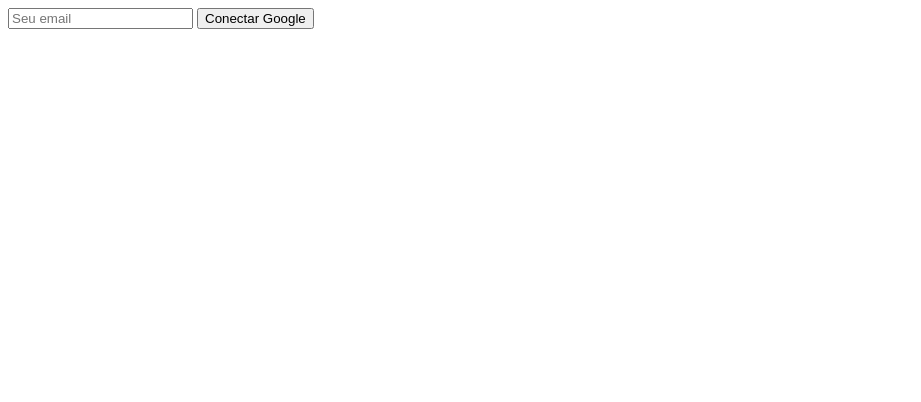
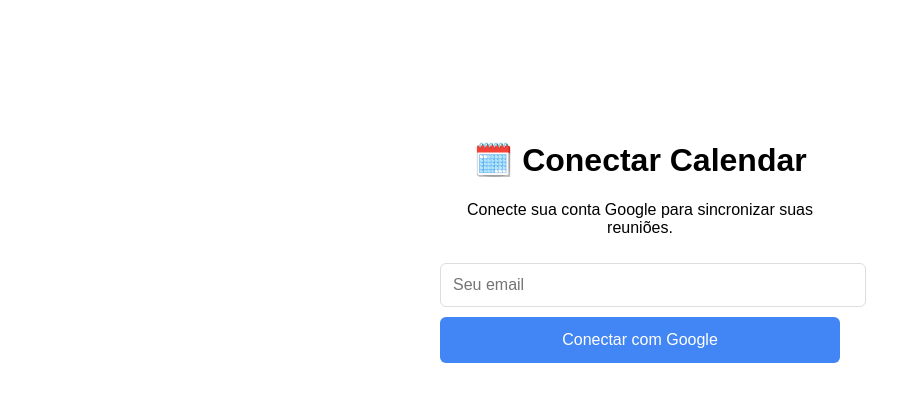
Before and after one commit to BernardinoR/test123, a plain HTML site: page index.html in a window 1280 px wide. Shown: the whole page, without its empty margins (0-921 px from the left). Drawn offline with Linux system fonts and the light colour scheme.

Commit message:
Update index.html

```diff
--- a/index.html
+++ b/index.html
@@ -1,19 +1,73 @@
 <!DOCTYPE html>
-<html>
-<head><title>Conectar</title></head>
+<html lang="pt-BR">
+<head>
+    <meta charset="UTF-8">
+    <meta name="viewport" content="width=device-width, initial-scale=1.0">
+    <title>Conectar Google Calendar</title>
+    <style>
+        body {
+            font-family: Arial, sans-serif;
+            max-width: 400px;
+            margin: 100px auto;
+            padding: 20px;
+            text-align: center;
+        }
+        input {
+            width: 100%;
+            padding: 12px;
+            margin: 10px 0;
+            border: 1px solid #ddd;
+            border-radius: 6px;
+            font-size: 16px;
+        }
+        button {
+            width: 100%;
+            padding: 14px;
+            background: #4285f4;
+            color: white;
+            border: none;
+            border-radius: 6px;
+            font-size: 16px;
+            cursor: pointer;
+        }
+        button:hover {
+            background: #3367d6;
+        }
+    </style>
+</head>
 <body>
-    <input type="email" id="userId" placeholder="Seu email" />
-    <button onclick="conectar()">Conectar Google</button>
+    <h1>🗓️ Conectar Calendar</h1>
+    <p>Conecte sua conta Google para sincronizar suas reuniões.</p>
+
+    <input type="email" id="userId" placeholder="Seu email" required />
+    <button onclick="conectar()">Conectar com Google</button>
 
     <script>
-        const CLIENT_ID = 'SEU_CLIENT_ID';
-        const REDIRECT = 'https://seuuser.github.io/seurepo/callback.html';
+        // === CONFIGURE AQUI ===
+        const CLIENT_ID = '117328948162-iqpsv1cd1o8db7qnfkf0rihp99m0u5lm.apps.googleusercontent.com';
+        const REDIRECT_URI = 'https://bernardinor.github.io/test123/callback.html';
+        // ======================
+
         const SCOPES = 'https://www.googleapis.com/auth/calendar.readonly';
 
         function conectar() {
             const userId = document.getElementById('userId').value;
-            const url = `https://accounts.google.com/o/oauth2/v2/auth?client_id=${CLIENT_ID}&redirect_uri=${encodeURIComponent(REDIRECT)}&response_type=code&scope=${encodeURIComponent(SCOPES)}&access_type=offline&prompt=consent&state=${encodeURIComponent(userId)}`;
-            window.location.href = url;
+
+            if (!userId) {
+                alert('Digite seu email');
+                return;
+            }
+
+            const authUrl = 'https://accounts.google.com/o/oauth2/v2/auth?' +
+                'client_id=' + encodeURIComponent(CLIENT_ID) +
+                '&redirect_uri=' + encodeURIComponent(REDIRECT_URI) +
+                '&response_type=code' +
+                '&scope=' + encodeURIComponent(SCOPES) +
+                '&access_type=offline' +
+                '&prompt=consent' +
+                '&state=' + encodeURIComponent(userId);
+
+            window.location.href = authUrl;
         }
     </script>
 </body>
```
